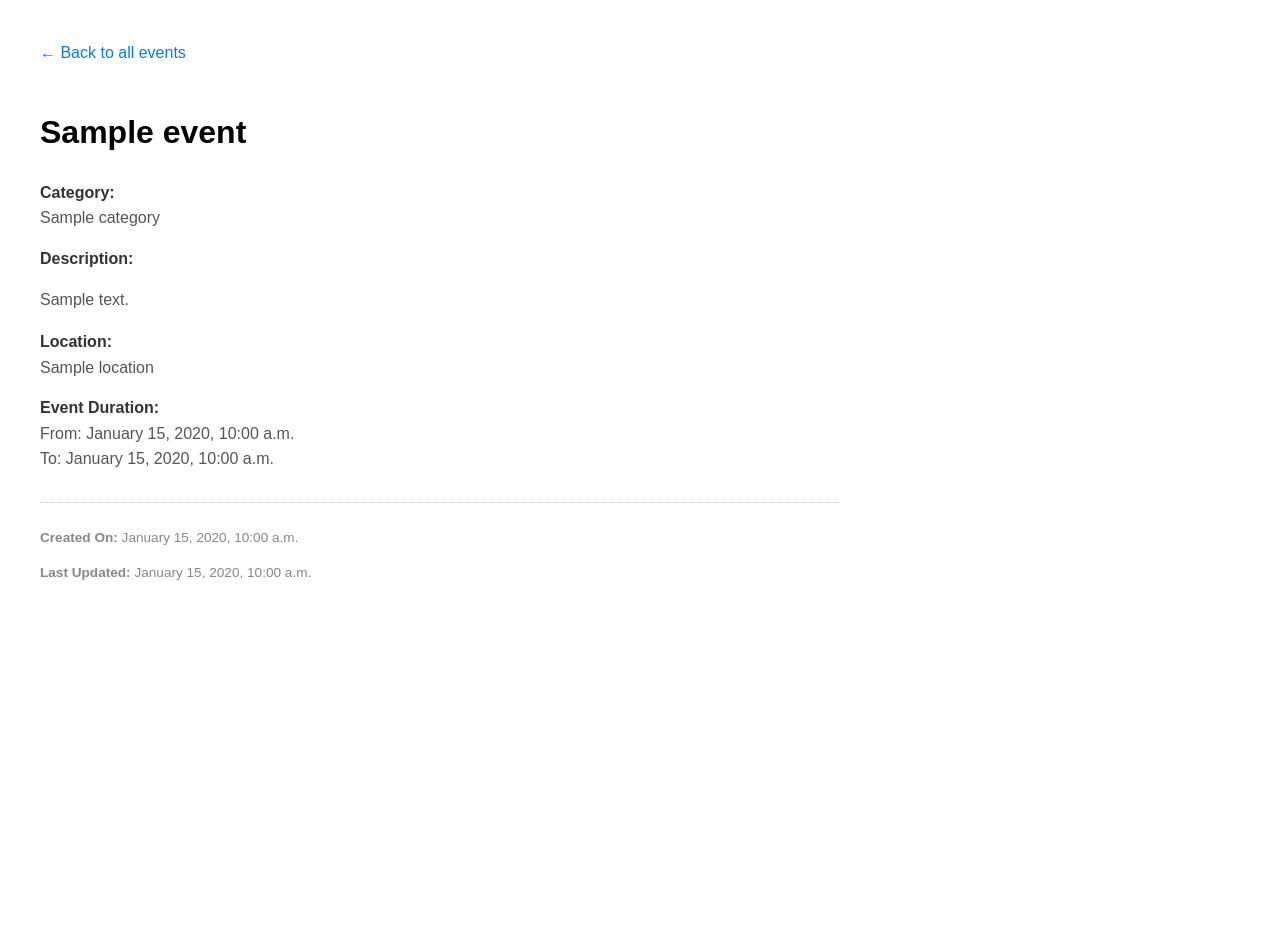
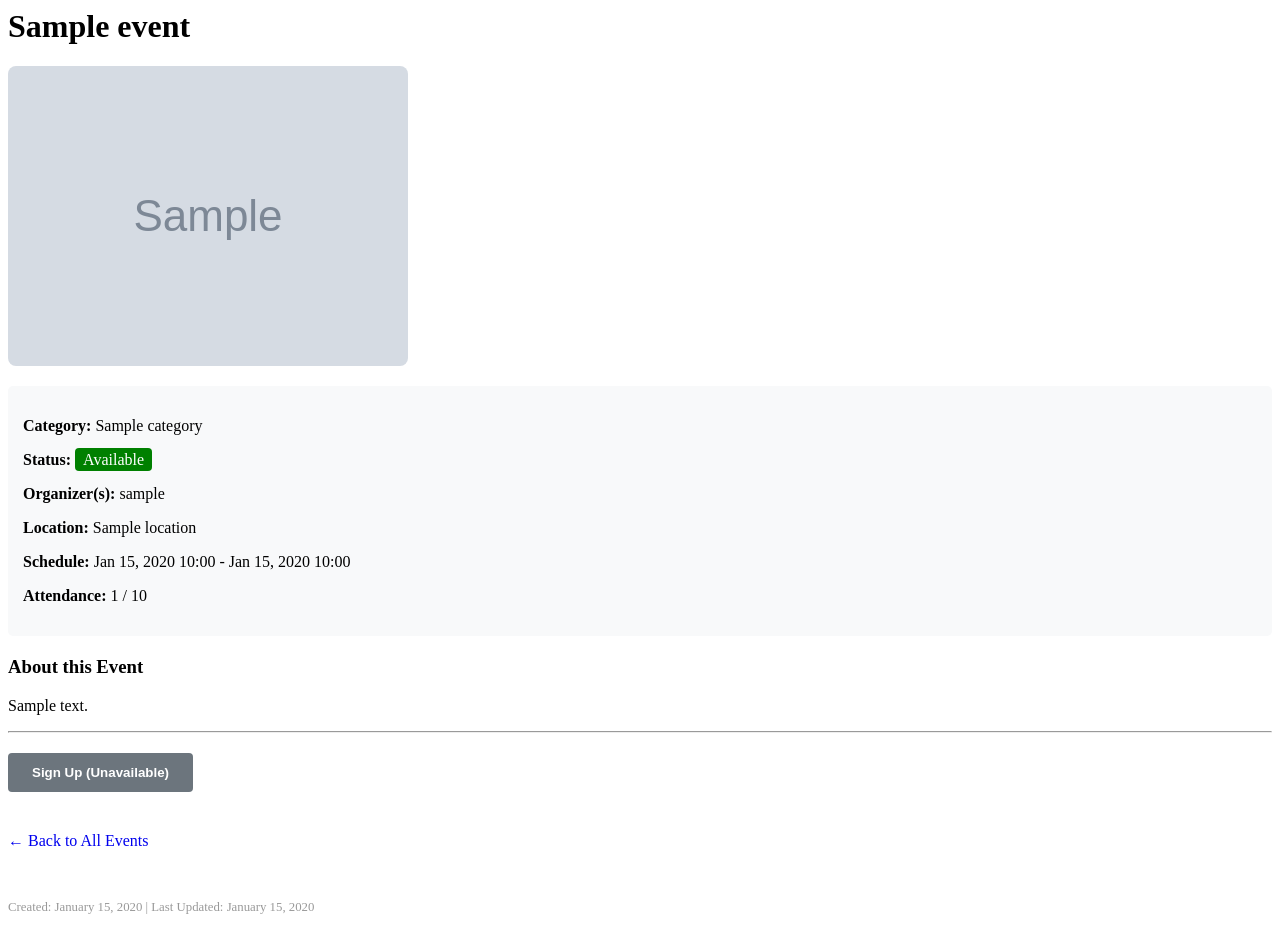
Before and after one commit to stephenmathewbarcelona-lang/commongrounds-A-E-F-G-22, a Django app: template localevents/templates/localevents/event_detail.html in a window 1280 px wide. Before the commit the page ends 580 px from the top, so only its background shows below. Run offline with Django 5.2, Linux system fonts and the light colour scheme; the template is opened without the code that fills it: most values are stand-ins (such as "Sample title", 1, 10 or a date in 2020); grey boxes marked "Sample" are stand-in pictures.

Commit message:
Update event_detail.html

```diff
--- a/localevents/templates/localevents/event_detail.html
+++ b/localevents/templates/localevents/event_detail.html
@@ -1,40 +1,82 @@
-<!DOCTYPE html>
-<html>
-<head>
-    <title>{{ event.title }} - Details</title>
-    <style>
-        body { font-family: sans-serif; margin: 40px; line-height: 1.6; max-width: 800px; }
-        .label { font-weight: bold; color: #333; display: block; margin-top: 15px; }
-        .value { color: #555; }
-        .meta-info { margin-top: 30px; padding-top: 10px; border-top: 1px dotted #ccc; font-size: 0.85em; color: #888; }
-        .back-link { display: inline-block; margin-bottom: 20px; text-decoration: none; color: #007bff; }
-    </style>
-</head>
-<body>
+<h1>{{ event.title }}</h1>
 
-    <a href="{% url 'localevents:event_list' %}" class="back-link">&larr; Back to all events</a>
+<!-- Event Image Display -->
+{% if event.event_image %}
+    <div style="margin-bottom: 20px;">
+        <img src="{{ event.event_image.url }}" alt="{{ event.title }}" style="max-width: 100%; height: auto; border-radius: 8px;">
+    </div>
+{% endif %}
 
-    <h1>{{ event.title }}</h1>
+<!-- Event Information List -->
+<div style="background-color: #f8f9fa; padding: 15px; border-radius: 5px; margin-bottom: 20px;">
+    <p><strong>Category:</strong> {{ event.category.name|default:"General" }}</p>
+    <p><strong>Status:</strong>
+        <span style="padding: 3px 8px; border-radius: 4px; color: white; background-color: {% if event.status == 'Available' %}green{% elif event.status == 'Full' %}orange{% else %}grey{% endif %};">
+            {{ event.status }}
+        </span>
+    </p>
+    <p><strong>Organizer(s):</strong>
+        {% for org in event.organizer.all %}
+            {{ org.user.username }}{% if not forloop.last %}, {% endif %}
+        {% endfor %}
+    </p>
+    <p><strong>Location:</strong> {{ event.location }}</p>
+    <p><strong>Schedule:</strong> {{ event.start_time|date:"M d, Y H:i" }} - {{ event.end_time|date:"M d, Y H:i" }}</p>
 
-    <span class="label">Category:</span>
-    <span class="value">{{ event.category.name|default:"Uncategorized" }}</span>
+    <!-- Derived information: Signups vs Capacity -->
+    <p><strong>Attendance:</strong> {{ signup_count }} / {{ event.capacity }}
+        {% if is_full %}<span style="color: red; font-weight: bold;">(FULL)</span>{% endif %}
+    </p>
+</div>
 
-    <span class="label">Description:</span>
-    <div class="value">{{ event.description|linebreaks }}</div>
+<div class="description">
+    <h3>About this Event</h3>
+    {{ event.description|linebreaks }}
+</div>
 
-    <span class="label">Location:</span>
-    <span class="value">{{ event.location }}</span>
+<hr>
 
-    <span class="label">Event Duration:</span>
-    <span class="value">
-        From: {{ event.start_time|date:"F j, Y, g:i a" }} <br>
-        To: {{ event.end_time|date:"F j, Y, g:i a" }}
-    </span>
+<!-- SIGN UP LOGIC -->
+<div style="margin-top: 20px;">
+    {% if can_signup %}
+        <!-- If allowed, show a link styled as a button -->
+        <a href="{% url 'localevents:event_signup' event.id %}"
+           style="background-color: #007bff; color: white; padding: 12px 24px; text-decoration: none; border-radius: 4px; display: inline-block; font-weight: bold;">
+            Sign Up Now
+        </a>
+    {% else %}
+        <!-- Conditionally adding HTML attributes based on derived context information -->
+        <button disabled
+                style="padding: 12px 24px; cursor: not-allowed; background-color: #6c757d; color: white; border: none; border-radius: 4px; font-weight: bold;"
+                title="{% if is_owner %}You are the organizer of this event{% elif is_full %}This event is at maximum capacity{% endif %}">
+            Sign Up (Unavailable)
+        </button>
+        <p><small style="color: #666;">
+            {% if is_owner %}
+                Note: You cannot sign up for events you organize.
+            {% elif is_full %}
+                Registration is closed because the event is full.
+            {% endif %}
+        </small></p>
+    {% endif %}
+</div>
 
-    <div class="meta-info">
-        <p><strong>Created On:</strong> {{ event.created_on|date:"F j, Y, g:i a" }}</p>
-        <p><strong>Last Updated:</strong> {{ event.updated_on|date:"F j, Y, g:i a" }}</p>
+<!-- EDIT LINK LOGIC (Owner Only) -->
+{% if is_owner %}
+    <div style="margin-top: 30px; padding: 15px; border: 1px dashed #d9534f; border-radius: 5px;">
+        <h4 style="margin-top: 0; color: #d9534f;">Organizer Controls</h4>
+        <p>As the organizer, you can modify this event's details:</p>
+        <a href="{% url 'localevents:event_update' event.id %}" style="color: #d9534f; font-weight: bold; text-decoration: underline;">
+            Edit Event Information
+        </a>
     </div>
+{% endif %}
 
-</body>
-</html>
+<p style="margin-top: 40px;">
+    <a href="{% url 'localevents:event_list' %}" style="text-decoration: none;">&larr; Back to All Events</a>
+</p>
+
+<!-- Metadata (Requirement: Created/Updated timestamps) -->
+<footer style="margin-top: 50px; font-size: 0.8em; color: #999;">
+    <p>Created: {{ event.created_on|date:"F d, Y" }} | Last Updated: {{ event.updated_on|date:"F d, Y" }}</p>
+</footer>
```
